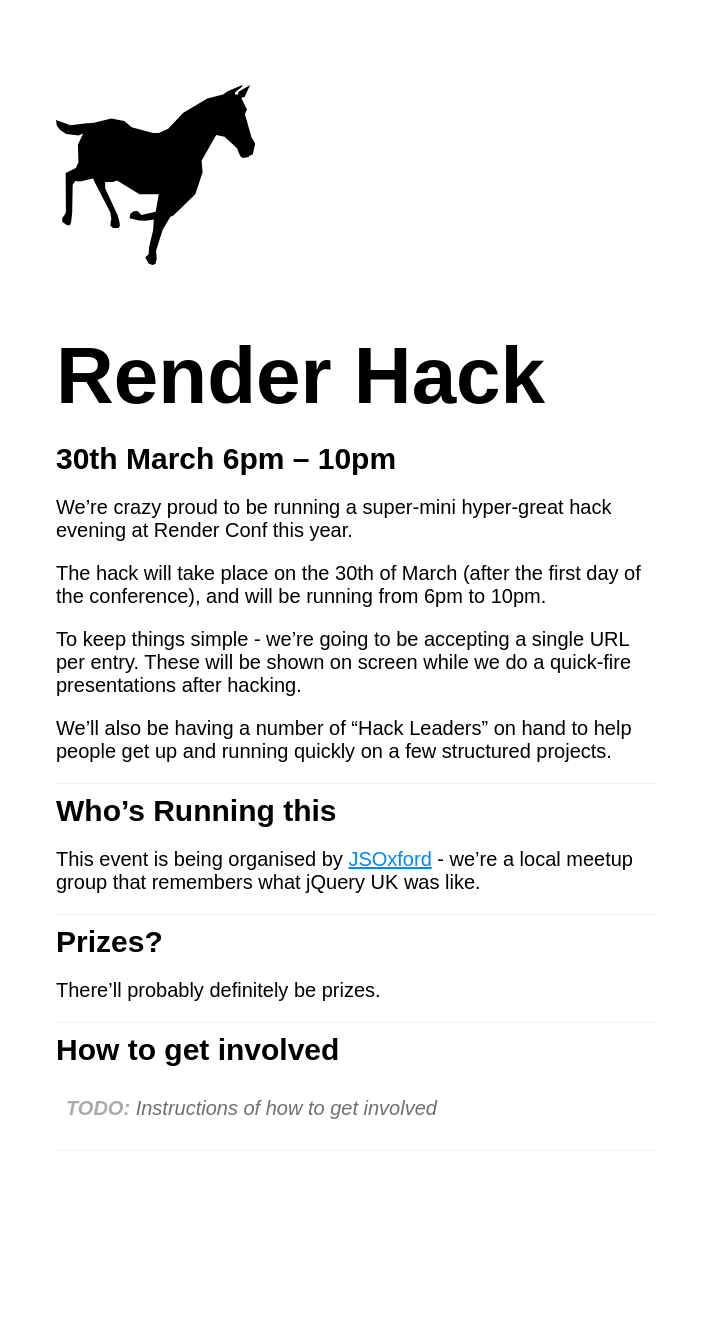
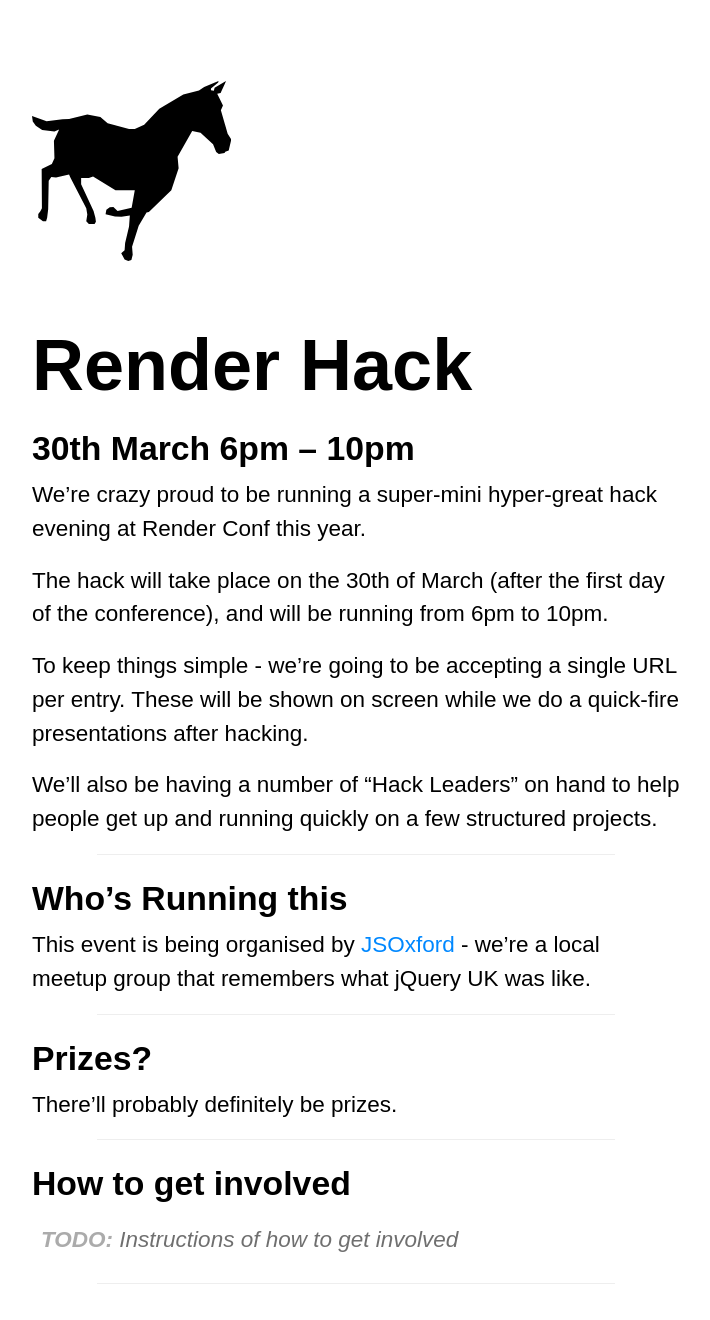
Before and after one commit to jsoxford/hack, a Jekyll site: the page built from index.md, in a window 1280 px wide. Shown: the whole page, without its empty margins (284-994 px from the left). Built offline with Jekyll 4.4.1, drawn with Linux system fonts in a browser that asks for light colours; our own code applies the rules of GitHub Pages for plain Markdown files; before the commit the page ends 1191 px from its top, so only the background shows below that.

Commit message:
Make styles more sassy (also tweak the styles a bit)

```diff
--- a/assets/style.scss
+++ b/assets/style.scss
@@ -1,50 +1,74 @@
 ---
 ---
 
+html {
+  font-size: 18px;
+}
+
 body {
   font-family: sans-serif;
-  max-width: 30em;
-  font-size: 125%;
-  margin: 2em;
+  font-size: 1.25rem;
+  line-height: 1.5;
+  max-width: 36rem;
+  margin: 2rem;
 }
-h1,h2,h3,h4,h5,h6 {
-  margin:0.25em 0;
+
+h1,
+h2,
+h3,
+h4,
+h5,
+h6 {
+  margin: 0.25rem 0;
 }
+p {
+	margin: 0;
+
+	+ p {
+		margin-top: 1rem;
+	}
+}
+
 hr {
-  border:none;
+  border: 0;
   background: #eee;
   height: 1px;
+  width: 80%;
+  margin: 1rem 10%;
 }
 
-a{
+a {
   color: #08f;
+  text-decoration: none;
+
+  &:hover {
+  	text-decoration: underline;
+  }
 }
 
-.todo::before {
-  content: 'TODO: ';
-  color: #888;
-  font-weight: 800
-}
 .todo {
-  padding: .5em;
+  padding: .5rem;
   font-style: italic;
   color: #333;
   opacity: 0.7;
+
+  &::before {
+    content: 'TODO: ';
+    color: #888;
+    font-weight: 800
+  }
 }
 
 #horse {
   display: block;
   height: 30vh;
 }
-#horse {
-  /*fill: #f3df49*/
-}
 
 @media (min-width: 600px) {
   body {
-    margin: 2em auto
+    margin: 2rem auto
   }
   h1 {
-    font-size: 4em;
+    font-size: 4rem;
   }
 }
```
